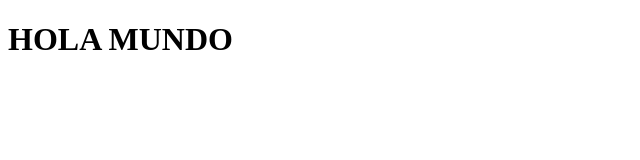
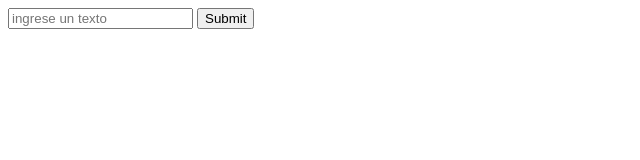
Before and after one commit to EdgarVelasco1/serverless-vercel, a website: page index.html in a window 1280 px wide. Shown: the whole page, without its empty margins (0-640 px from the left). Drawn offline with Linux system fonts and the light colour scheme.

Commit message:
esqueleto de la interfaz de prueba todo

```diff
--- a/index.html
+++ b/index.html
@@ -4,6 +4,11 @@
     <title>Principiando Front</title>
 </head>
 <body>
-    <h1>HOLA MUNDO</h1>
+    <form id="todo-form">
+        <input id="todo" type="text" name="texto" placeholder="ingrese un texto">
+        <input id="enviar" type="submit">
+        <ul id="todo-list">
+        </ul>
+    </form>
 </body>
 </html>
```
